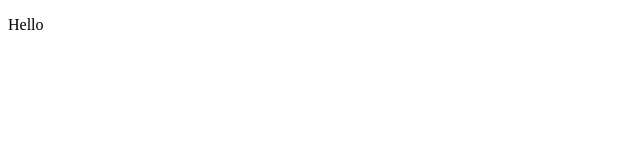
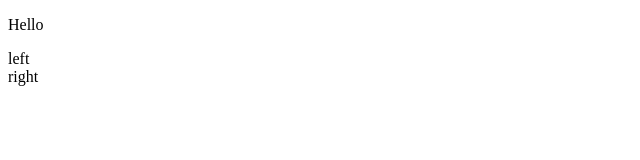
Before and after one commit to wit-sahed/git-github, a plain HTML site: page index.html in a window 1280 px wide. Shown: the full height of the page, 0-640 px from the left. Drawn offline with Linux system fonts and the light colour scheme.

Commit message:
banner added

```diff
--- a/index.html
+++ b/index.html
@@ -15,5 +15,20 @@
             </div>
         </div>
     </nav>
+
+
+
+    <section id="banner">
+        <div class="container">
+            <div class="wrapper">
+                <div class="left">
+                    left
+                </div>
+                <div class="right">
+                    right
+                </div>
+            </div>
+        </div>
+    </section>
 </body>
 </html>
```
